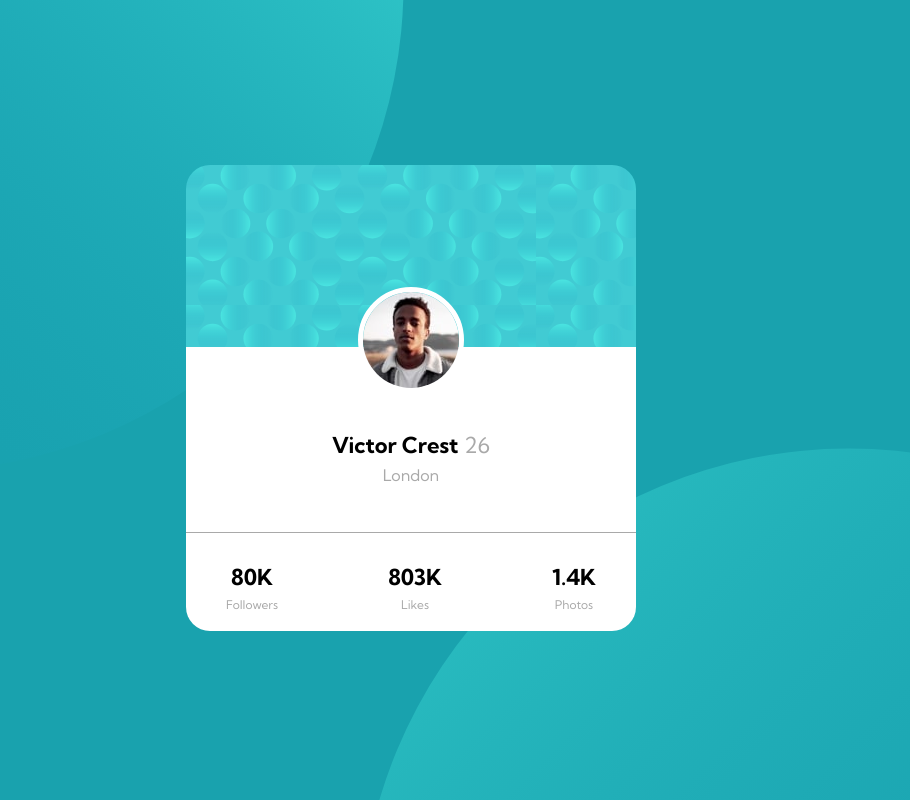
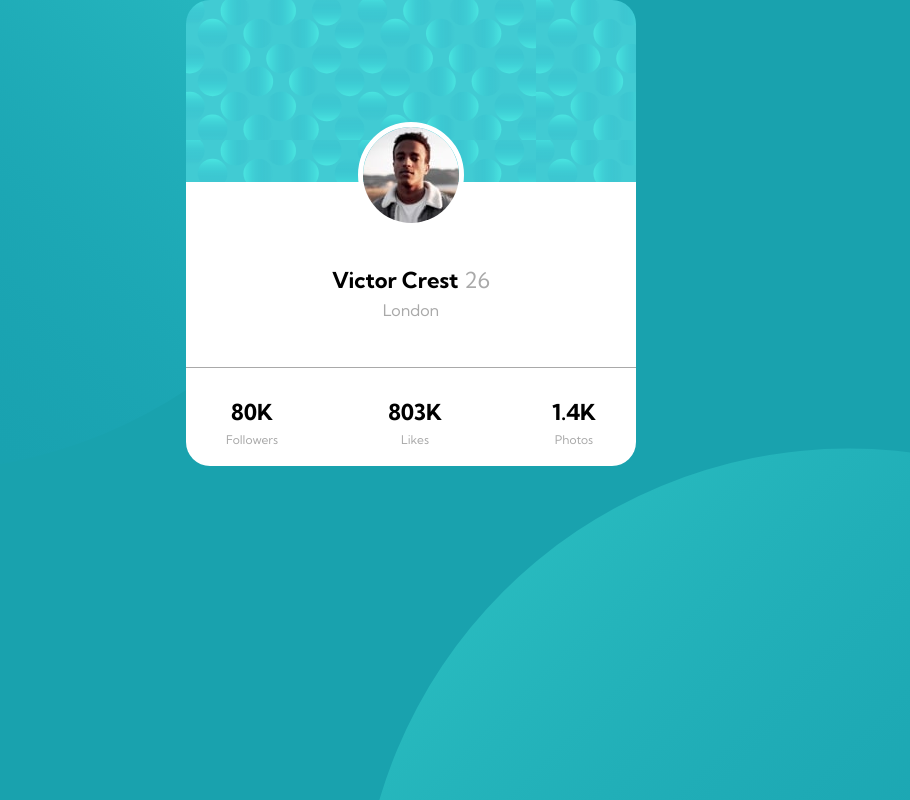
Before and after one commit to Olaoluwadunni/React-Profile-card-, a React (Create React App) app in the folder profile-card-with-react/: page / in a window 1280 px wide. Shown: the whole page, without its empty margins (229-1139 px from the left). Built offline with nearby package versions, Linux system fonts and the light colour scheme.

Commit message:
Update index.css

```diff
--- a/profile-card-with-react/src/index.css
+++ b/profile-card-with-react/src/index.css
@@ -1,18 +1,19 @@
+
 html {
-  margin: auto;
+  margin: 0;
   background-color: hsl(185, 75%, 39%);
   background-image: url("bg-pattern-top.svg"), url("bg-pattern-bottom.svg");
   background-position: right calc(47vw + 15%) bottom calc(65vh - 15vw), left calc(40vw + 25%) top calc(72vh - 10vw);
   background-repeat: no-repeat;
   background-attachment: fixed;
-  /*background-size: 100vh;*/
+  max-height: 100vh;
 }
 body {
-  height: 100vh;
+  max-height: 100vh;
   display: flex;
   justify-content: center;
   align-items: center;
-  margin: 0px;
+  margin: 0;
   font-family: kumbh sans;
   background-attachment: fixed;
 }
```
